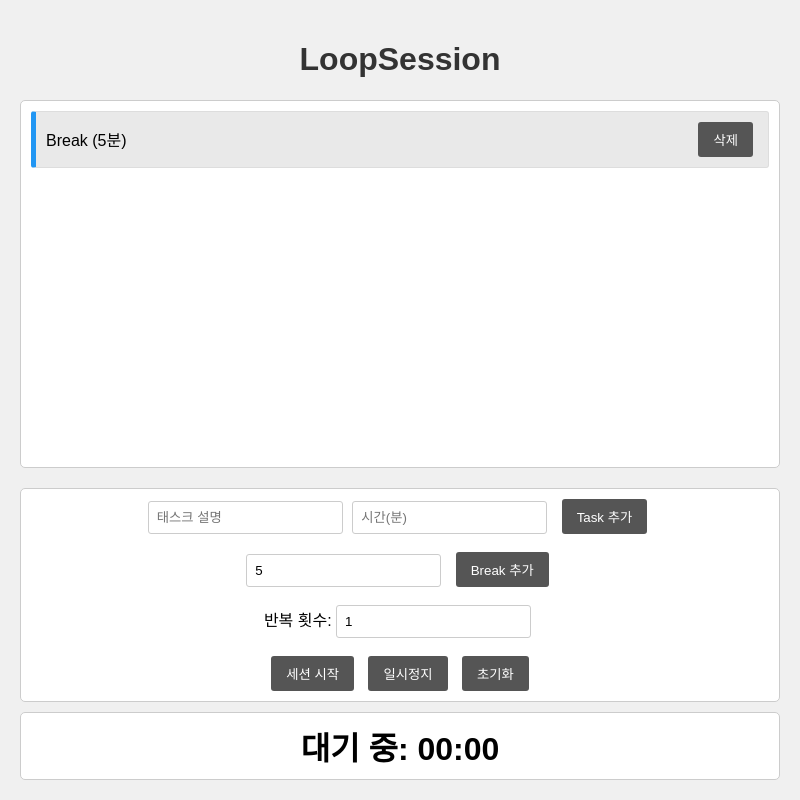
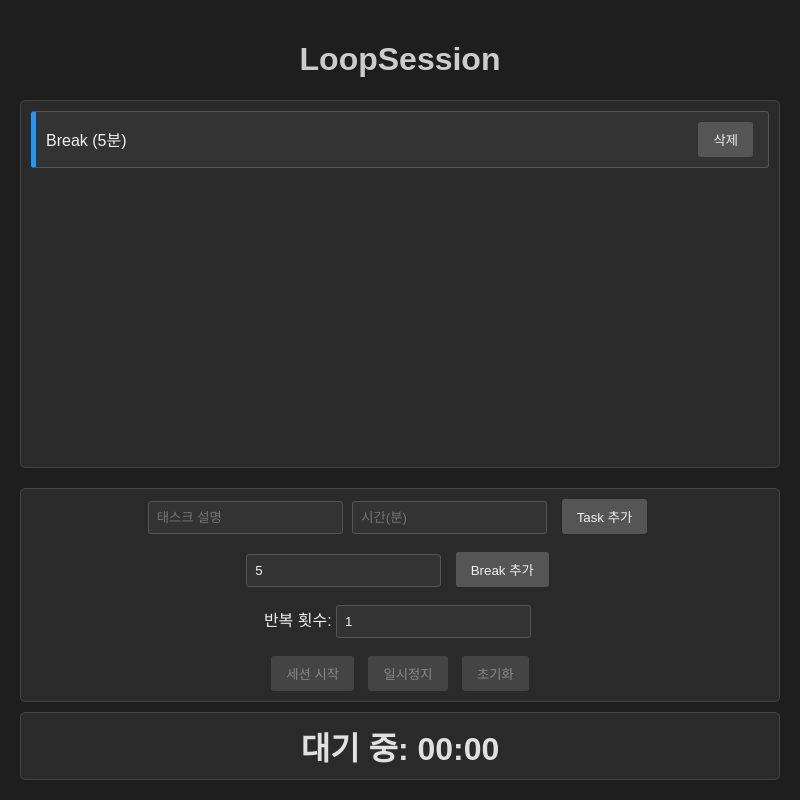
Before and after one commit to laxary-man/LoopSession, an Electron app: page index.html in a window 800 px wide. Both pictures are taken after a click on the button "Break 추가". Drawn offline with Linux system fonts and the light colour scheme.

Commit message:
style: Update styles for dark mode and enhance UI elements

```diff
--- a/style.css
+++ b/style.css
@@ -2,7 +2,8 @@ body {
   font-family: sans-serif;
   margin: 0;
   padding: 20px;
-  background-color: #f0f0f0;
+  background-color: #1e1e1e; /* Dark background */
+  color: #f0f0f0; /* Light text */
   display: flex;
   flex-direction: column;
   height: 100vh;
@@ -11,36 +12,37 @@ body {
 
 h1 {
   text-align: center;
-  color: #333;
+  color: #cccccc; /* Lighter heading color */
 }
 
 #session-container {
   flex-grow: 1;
   overflow-y: auto;
-  border: 1px solid #ccc;
-  background-color: #fff;
+  border: 1px solid #444; /* Darker border */
+  background-color: #2a2a2a; /* Dark container background */
   margin-bottom: 10px;
   padding: 10px;
   border-radius: 5px;
 }
 
 .block {
-  border: 1px solid #ddd;
+  border: 1px solid #555; /* Darker block border */
   padding: 10px;
   margin-bottom: 5px;
   border-radius: 3px;
-  background-color: #e9e9e9;
+  background-color: #333; /* Dark block background */
+  color: #f0f0f0; /* Light text in blocks */
   display: flex;
   justify-content: space-between;
   align-items: center;
 }
 
 .block.task {
-  border-left: 5px solid #4caf50; /* Green for Task */
+  border-left: 5px solid #4caf50; /* Keep task color */
 }
 
 .block.break {
-  border-left: 5px solid #2196f3; /* Blue for Break */
+  border-left: 5px solid #2196f3; /* Keep break color */
 }
 
 .block-controls button {
@@ -52,8 +54,8 @@ h1 {
 #timer-display {
   margin-top: 10px;
   padding: 10px;
-  background-color: #fff;
-  border: 1px solid #ccc;
+  background-color: #2a2a2a; /* Dark container background */
+  border: 1px solid #444; /* Darker border */
   border-radius: 5px;
   text-align: center;
 }
@@ -61,6 +63,7 @@ h1 {
 #timer-display {
   font-size: 2em;
   font-weight: bold;
+  color: #e0e0e0; /* Slightly adjusted timer text color */
 }
 
 button {
@@ -69,22 +72,48 @@ button {
   cursor: pointer;
   border: none;
   border-radius: 3px;
-  background-color: #555;
-  color: white;
+  background-color: #555; /* Darker button background */
+  color: #f0f0f0; /* Light button text */
 }
 
 button:hover {
-  background-color: #777;
+  background-color: #777; /* Lighter hover background */
+}
+
+button:disabled {
+  background-color: #444; /* Darker disabled background */
+  color: #888; /* Dimmed disabled text */
+  cursor: not-allowed;
 }
 
 input[type="text"],
 input[type="number"] {
   padding: 8px;
   margin-right: 5px;
-  border: 1px solid #ccc;
+  border: 1px solid #555; /* Darker input border */
   border-radius: 3px;
+  background-color: #333; /* Dark input background */
+  color: #f0f0f0; /* Light input text */
+}
+
+/* Style for highlighted block (adjust if needed) */
+.block[style*="background-color: rgb(192, 192, 192)"] {
+  background-color: #4a4a4a !important; /* Darker highlight */
+  font-weight: bold;
 }
 
 /* TODO: Add animations for block transitions and timer updates */
 /* TODO: Add styles for drag and drop indicators */
-/* TODO: Add styles for progress bar */
+/* TODO: Add styles for progress bar (ensure visibility in dark mode) */
+#progress-bar-container {
+  /* ... existing styles ... */
+  background-color: #555; /* Dark background for container */
+  border-radius: 3px;
+  margin-top: 5px;
+}
+
+#progress-bar {
+  /* ... existing styles ... */
+  background-color: #4caf50; /* Keep progress bar color or choose another visible one */
+  border-radius: 3px;
+}
```
